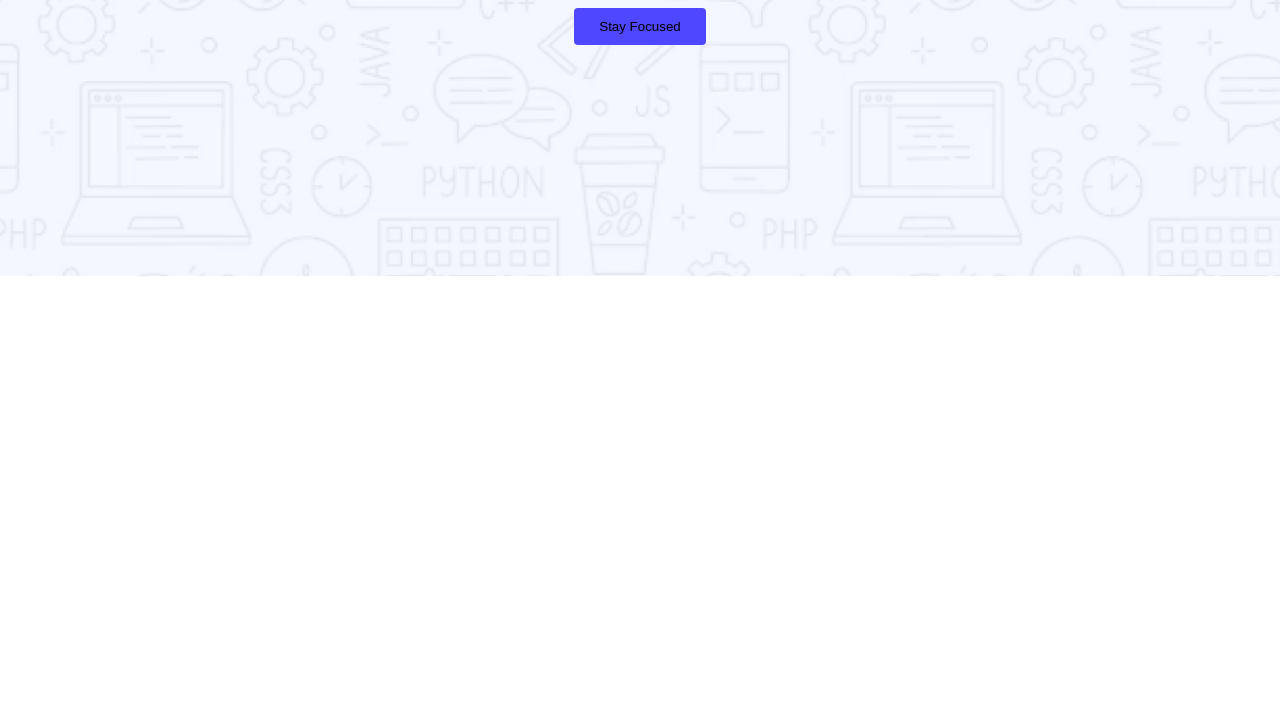
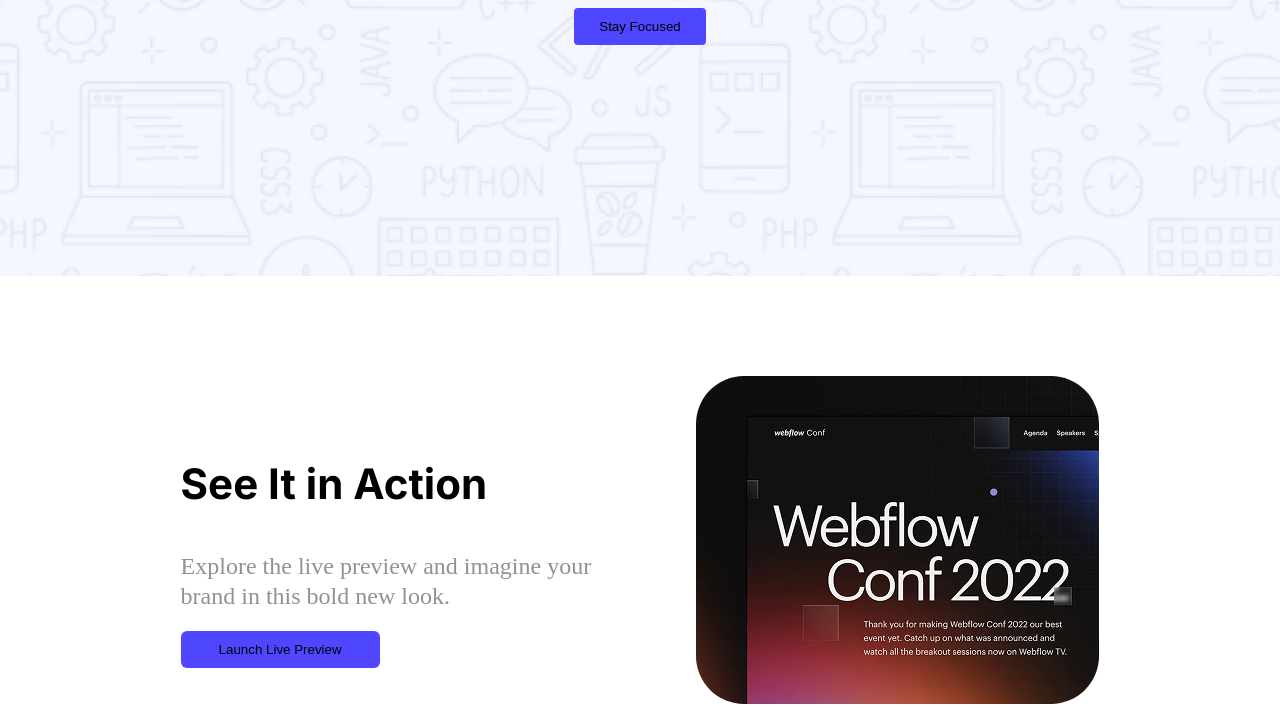
Before and after one commit to MAHIN951NB/assignment1, a plain HTML site: page web.html in a window 1280 px wide. Shown: the part 422-1130 px from the top of the page. Before the commit the page ends 800 px from the top, so only its background shows below. Drawn offline with Linux system fonts and the light colour scheme.

Commit message:
mycommit

```diff
--- a/style.css
+++ b/style.css
@@ -8,7 +8,9 @@ header{
     background-repeat: no-repeat;
     background-size: cover;
     min-height: 698px;
-
+}
+#one,#two{
+    margin: 0%;
 }
 .banner{
     display: flex;
@@ -54,3 +56,41 @@ header{
     padding-bottom: 11px;
 
 }
+.action{
+    display: flex;
+    justify-content: space-around;
+    flex-wrap: wrap;
+    align-items: center;
+    width: 80%;
+    margin: auto;
+}
+#three{
+    font-size: 42px;
+    font-family: inter;
+    font-weight: bold;
+
+}
+#four,#five{
+    line-height: 30px;
+    font-size: 24px;
+    color: #252432;
+    opacity: 50%;
+    margin: 0%;
+}
+.launch_button{
+    background-color: #4E47FF;
+    border: 0;
+    padding-top: 11px;
+    padding-bottom: 11px;
+    border-radius: 6px;
+    margin-top: 20px;
+    padding-left: 38px;
+    padding-right: 38px;
+}
+.webflow_img{
+    border-radius: 48px;
+    width: 100%;
+}
+.action > div{
+    margin-top: 100px;
+}
--- a/web.html
+++ b/web.html
@@ -14,13 +14,25 @@
             <button class="Signup_button">Sign Up</button>
         </div>
         <div class="title_i">
-            <div class="one">Cool Dark UI template for</div>
-            <div class="two">Webflow Agencies!</div>
+            <div class="one"><p id="one">Cool Dark UI template for</p></div>
+            <div class="two"><p id="two">Webflow Agencies!</p></div>
             <button class="focused_button">Stay Focused</button>
         </div>
     </header>
     <main>
-
+        <section>
+            <div class="action">
+                <div class="action_title">
+                    <p id="three">See It in Action</p>
+                    <p id="four">Explore the live preview and imagine your</p>
+                    <p id="five">brand in this bold new look.</p>
+                    <button class="launch_button">Launch Live Preview</button>
+                </div>
+                <div class="action_img">
+                    <img class="webflow_img" src="img/wc-mini.png" alt="">
+                </div>
+            </div>
+        </section>
     </main>
     <footer></footer>
 </body>
```
